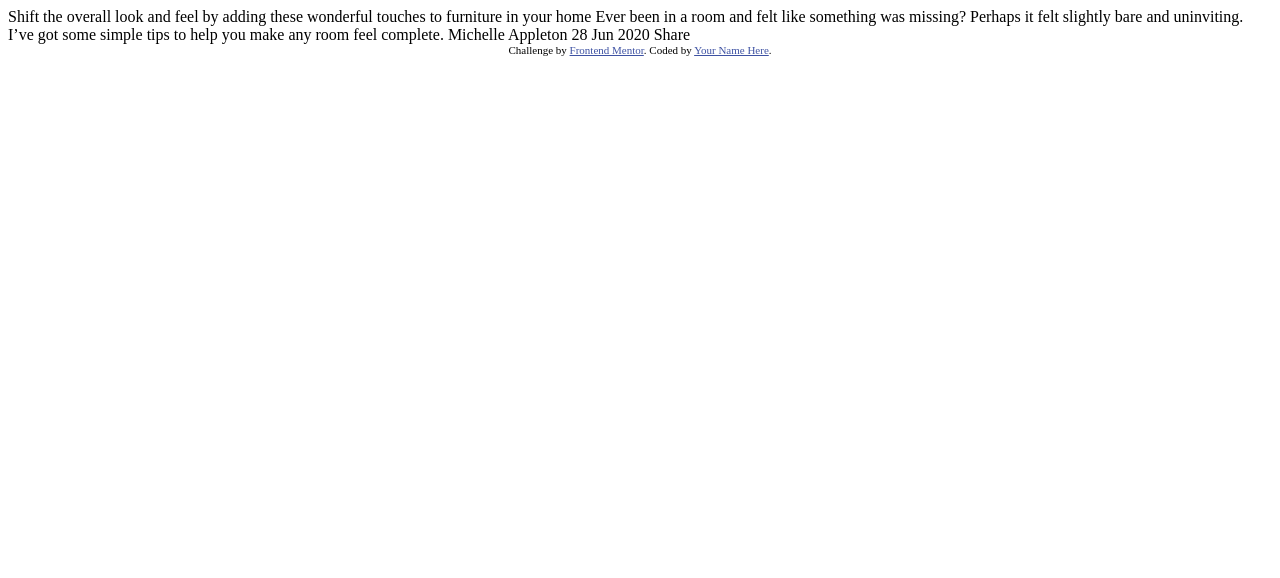
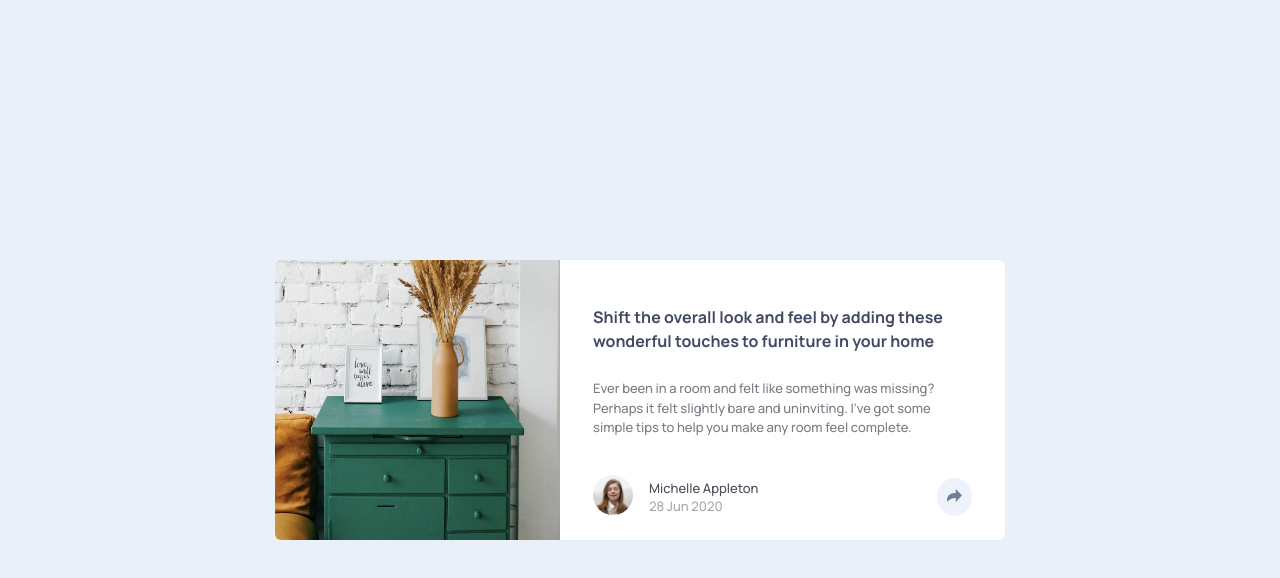
Before and after one commit to fyang18/article-preview-component, a plain HTML site: page index.html in a window 1280 px wide. Drawn offline with Linux system fonts and the light colour scheme.

Commit message:
add html + css + js

```diff
--- /dev/null
+++ b/app.js
@@ -0,0 +1,17 @@
+function showHide(){
+    var cardShow = document.getElementById("cardShow");
+    var shareShow = document.getElementById("shareShow");
+
+    if ( window.screen.width < 768 && cardShow.style.display !== "none" ) {
+        cardShow.style.display = "none";
+        shareShow.style.display = "flex";
+
+    } else if (window.screen.width >= 768 && cardShow.style.display !== "none" && shareShow.style.display == "none"){
+        shareShow.style.display = "flex";
+    } else if (window.screen.width >= 768 && shareShow.style.display !== "none" && cardShow.style.display !== "none"){
+        shareShow.style.display = "none";
+    } else {
+        cardShow.style.display = "flex";
+        shareShow.style.display = "none";
+    }
+}
--- a/index.html
+++ b/index.html
@@ -1,36 +1,70 @@
 <!DOCTYPE html>
 <html lang="en">
+
 <head>
-  <meta charset="UTF-8">
-  <meta name="viewport" content="width=device-width, initial-scale=1.0"> <!-- displays site properly based on user's device -->
+	<meta charset="UTF-8">
+	<meta name="viewport" content="width=device-width, initial-scale=1.0">
+	<!-- displays site properly based on user's device -->
 
-  <link rel="icon" type="image/png" sizes="32x32" href="./images/favicon-32x32.png">
+	<link rel="icon" type="image/png" sizes="32x32" href="./images/favicon-32x32.png">
 
-  <title>Frontend Mentor | Article preview component</title>
+	<title>Frontend Mentor | Article preview component</title>
 
-  <!-- Feel free to remove these styles or customise in your own stylesheet 👍 -->
-  <style>
-    .attribution { font-size: 11px; text-align: center; }
-    .attribution a { color: hsl(228, 45%, 44%); }
-  </style>
+	<!-- Font / Css-->
+	<link rel="stylesheet" href="https://cdnjs.cloudflare.com/ajax/libs/font-awesome/5.15.1/css/all.min.css"
+		integrity="sha512-+4zCK9k+qNFUR5X+cKL9EIR+ZOhtIloNl9GIKS57V1MyNsYpYcUrUeQc9vNfzsWfV28IaLL3i96P9sdNyeRssA=="
+		crossorigin="anonymous" />
+
+	<link rel="preconnect" href="https://fonts.gstatic.com">
+	<link href="https://fonts.googleapis.com/css2?family=Manrope:wght@500;700&display=swap" rel="stylesheet">
+	<link rel="stylesheet" href="style.css">
 </head>
+
 <body>
+	<section class="container">
+		<div class="innerContainer">
+			<div class="image">
+				<img src="images/drawers.jpg" alt="drawer image">
+			</div>
+			<div class="down">
+				<div class="description">
+					<h1>Shift the overall look and feel by adding these wonderful touches to furniture in your home</h1>
+					<p>Ever been in a room and felt like something was missing? Perhaps it felt slightly bare and
+						uninviting. I’ve got some simple tips to help you make any room feel complete.</p>
+				</div>
+				<div id="cardShow" class="card">
+					<div class="innerCard">
+						<div class="avatar">
+							<img src="images/avatar-michelle.jpg" alt="Michelle photo">
+						</div>
+						<div class="identity">
+							<div class="name">
+								Michelle Appleton
+							</div>
+							<div class="birthday">
+								28 Jun 2020
+							</div>
+						</div>
+					</div>
+					<div class="buttonShare" onclick="showHide()">
+						<img src="images/icon-share.svg" alt="Share">
+					</div>
+				</div>
+				<div id="shareShow" class="share">
+					<h2>Share</h2>
+					<div class="mediaSocial">
+						<a href="#"><i class="fab fa-facebook-square fa-2x"></i></a>
+						<a href="#"><i class="fab fa-twitter fa-2x"></i></a>
+						<a href="#"><i class="fab fa-pinterest fa-2x"></i></a>
+					</div>
+					<div class="buttonShare2" onclick="showHide()">
+						<img src="images/icon-share.svg" alt="Share">
+					</div>
+				</div>
+			</div>
+		</div>
+	</section>
+	<script src="app.js"></script>
+</body>
 
-  Shift the overall look and feel by adding these wonderful
-  touches to furniture in your home
-
-  Ever been in a room and felt like something was missing? Perhaps
-  it felt slightly bare and uninviting. I’ve got some simple tips
-  to help you make any room feel complete.
-
-  Michelle Appleton
-  28 Jun 2020
-
-  Share
-
-  <div class="attribution">
-    Challenge by <a href="https://www.frontendmentor.io?ref=challenge" target="_blank">Frontend Mentor</a>.
-    Coded by <a href="#">Your Name Here</a>.
-  </div>
-</body>
 </html>
--- /dev/null
+++ b/style.css
@@ -0,0 +1,196 @@
+*, *::after, *::before {
+    box-sizing: border-box;
+    margin: 0;
+    padding: 0;
+}
+
+body {
+    background-color: #e9f0f8;
+    font-family: 'Manrope', sans-serif;
+    font-size: 13px;
+}
+
+.container {
+    margin: 74px 24px 0;
+}
+
+.innerContainer {
+    background-color: #ffffff;
+    border-radius: 6px;
+    display: flex;
+    flex-direction: column;
+}
+
+
+.image img {
+    border-radius: 6px 6px 0 0;
+    display: block;
+    margin: 0 auto;
+}
+
+.image img {
+    height: auto;
+    max-width: 327px;
+}
+
+.description {
+    padding: 45px 33px 25px;
+}
+
+.description h1 {
+    color: #424963;
+    font-size: 16px;
+    line-height: 1.5;
+}
+
+.description p {
+    color: #787d83;
+    line-height: 1.5;
+    margin-top: 26px;
+}
+
+.card {
+    display: flex;
+    align-items: center;
+    justify-content: space-between;
+    margin-top: 12px;
+    padding: 0 33px 20px;
+}
+
+.innerCard {
+    display: flex;
+    align-items: center;
+}
+
+.avatar img {
+    border-radius: 50%;
+    height: 40px;
+    margin-right: 16px;
+    width: 40px;
+}
+
+.buttonShare {
+    background-color: #eef2fb;
+    border-radius: 50%;
+    cursor: pointer;
+    padding: 10px;
+    margin-left: 60px;
+}
+
+.buttonShare img {
+    height: 13px;
+    width: 15px;
+}
+
+.name {
+    color: #4b4d59;
+}
+
+.birthday {
+    color: #a7a8ac;
+}
+
+
+.share {
+    background-color: #49556f;
+    border-radius: 0 0 6px 6px;
+    color: #afbbd1;
+    display: flex;
+    flex-direction: row;
+    align-items: center;
+    justify-content: space-between;
+    padding: 0 33px;
+    height: 64px;
+    text-transform: uppercase;
+    letter-spacing: 6px;
+    font-size: 10px;
+}
+
+.share {
+    display: none;
+}
+
+.share h2 {
+    color: #ffffff;
+
+}
+
+.share i {
+    height: 20px;
+    width: 20px;
+}
+
+.mediaSocial {
+    display: inline-block;
+    align-items: center;
+}
+
+.mediaSocial a {
+    text-decoration: none;
+    color: #ffffff;
+}
+
+.buttonShare2 {
+    background-color: #728299;
+    border-radius: 50%;
+    cursor: pointer;
+    padding: 10px;
+    margin-left: 60px;
+}
+
+.buttonShare2 img {
+    filter: brightness(0) invert(1);
+    height: 13px;
+    width: 15px;
+}
+.buttonShare:hover {
+    opacity: 0.8;
+    transition: 0.8s;
+}
+
+.buttonShare2:hover {
+    background-color: #cc66ff;
+    transition: 0.8s;
+}
+
+.mediaSocial a:hover {
+    color: #cc66ff;
+    transition: 0.8s;
+}
+
+
+@media only screen and (min-width: 768px) {
+    .container {
+        height: 280px;
+        width: 730px;
+        margin: 260px auto;
+    }
+
+    .innerContainer {
+        flex-direction: row;
+        height: 280px;
+        width: 730px;
+        margin: 260px auto;
+    }
+
+    .image img {
+        border-radius: 6px 0 0 6px;
+        height: 280px;
+        max-width: 285px;
+    }
+
+    .share {
+        height: 55px;
+        width: 248px;
+        border-radius: 10px;
+        transform: translate(258px, -160px);
+    }
+
+    .share img {
+        display: none;
+    }
+
+    .buttonShare2 {
+        display: none;
+    }
+}
```
